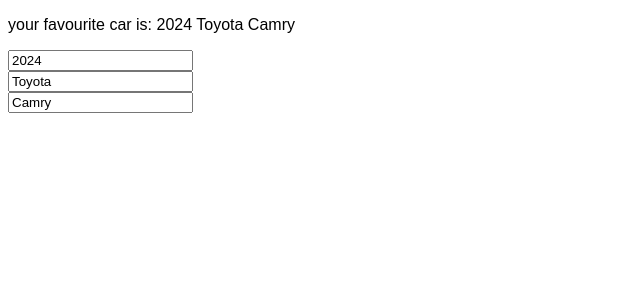
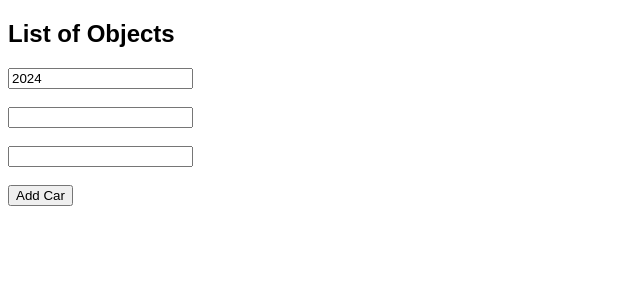
Before and after one commit to okechukwu-okolie/practicingReactHooks, a React (Vite) app: page / in a window 1280 px wide. Shown: the top 300 px of the page, without its empty margins (0-640 px from the left). Built offline with nearby package versions, Linux system fonts and the light colour scheme.

Commit message:
first commit 6

```diff
--- a/src/App.jsx
+++ b/src/App.jsx
@@ -1,7 +1,9 @@
 
 
 import React from 'react'
-import UsingUpdaterFunction from './UsingUpdaterFunction'
+// import UsingUpdaterFunctionToUpdateArray from './UsingUpdaterFunctionToUpdateArray'
+import UsingUpdaterInArrayOfObjects from './UsingUpdaterInArrayOfObjects'
+// import UsingUpdaterFunctionToUpdateObject from './UsingUpdaterFunctionToUpdateObject'
 // import OnChange from './Onchange'
 // import ColorPicker from './ColorPicker'
 // import Updater from './Updater'
@@ -18,7 +20,9 @@
       {/* <OnChange/> */}
       {/* <ColorPicker/> */}
       {/* <Updater/> */}
-      <UsingUpdaterFunction/>
+      {/* <UsingUpdaterFunctionToUpdateObject/> */}
+      {/* <UsingUpdaterFunctionToUpdateArray/> */}
+      <UsingUpdaterInArrayOfObjects/>
     </div>
   )
 }
--- /dev/null
+++ b/src/UsingUpdaterFunctionToUpdateArray.jsx
@@ -0,0 +1,39 @@
+import { useState } from 'react'
+
+
+import React from 'react'
+
+const UsingUpdaterFunctionToUpdateArray = () => {
+
+    const[food,setFood]=useState(['apple','banana','orange'])
+
+    function handleAddFood(){
+        const newfood = document.getElementById('foodInput').value
+        document.getElementById('foodInput').value=''
+
+        setFood(f=>[...f,newfood])
+    }
+
+    function handleRemoveFood(index){
+        setFood(food.filter((element,i)=>i !==index))
+    }
+  return (
+    <div>
+        <p>click on item to remove</p>
+        {food.map((foods,index)=>{
+            return (<ul>
+
+                <li key={index} onClick={()=>handleRemoveFood(index)}>{foods}</li>
+            </ul>)
+        })
+        }
+        <input type="text" id='foodInput' placeholder='Enter food name here' />
+        <button onClick={handleAddFood}>Add food</button>
+
+
+
+    </div>
+  )
+}
+
+export default UsingUpdaterFunctionToUpdateArray
--- a/src/UsingUpdaterFunction.jsx
+++ b/src/UsingUpdaterFunctionToUpdateObject.jsx
@@ -1,21 +1,21 @@
-
+//UPDATING THE STATE OF AN OBJECT USING REACT
 
 import { useState } from "react"
 
-const UsingUpdaterFunction = ()=>{
+const UsingUpdaterFunctionToUpdateObject = ()=>{
       const [car,setCar] = useState({year: 2024,
                                     make: "Toyota",
                                     model: "Camry"
       })
 
       function handleYearChange(e){
-        setCar(c=>({...c,year:e.target.value}))
+        setCar(car=>({...car,year:e.target.value}))
       }
       function handleMakeChange(e){
-        setCar(c=>({...c,make:e.target.value}))
+        setCar(car=>({...car,make:e.target.value}))
       }
       function handleModelChange(e){
-        setCar(c=>({...c,model:e.target.value}))
+        setCar(car=>({...car,model:e.target.value}))
       }
 
     return( <div>
@@ -27,4 +27,4 @@
         <input type="text" value={car.model} onChange={handleModelChange}/><br />
     </div>)
 }
-export default UsingUpdaterFunction
+export default UsingUpdaterFunctionToUpdateObject
--- /dev/null
+++ b/src/UsingUpdaterInArrayOfObjects.jsx
@@ -0,0 +1,62 @@
+import { useState } from "react";
+
+
+
+import React from 'react'
+
+function UsingUpdaterInArrayOfObjects(){
+
+
+    const [cars,setCars]=useState([])
+    const [carYear,setCarYear]=useState(new Date().getFullYear())
+    const [carMake,setCarMake]=useState('')
+    const [carModel,setCarModel]=useState('')
+
+    function handleAddCar(){
+        const newCar = {year: carYear,
+                        make: carMake,
+                        model: carModel};
+
+        setCars(cars => [...cars, newCar]);
+
+    }
+
+    function handleRemoveCar(index){
+
+    }
+
+    function handleYearChange(event){
+        setCarYear(event.target.value)
+    }
+
+    function handleMakeChange(event){
+        setCarMake(event.target.value)
+    }
+
+    function handleModelChange(event){
+        setCarModel(event.target.value)
+    }
+
+
+
+  return (
+    <div>
+        <h2>List of Objects</h2>
+        <ul>
+            {cars.map((car,index)=>{
+                return <li key={index}>
+                            {car.year}{car.make}{car.model}
+                        </li>
+            })}
+
+        </ul>
+        <input type="number" value={carYear} onChange={handleYearChange} /> <br /><br />
+        <input type="text" value={carMake} onChange={handleMakeChange} /> <br /><br />
+        <input type="text" value={carModel} onChange={handleModelChange} /><br /><br />
+        <button onClick={handleAddCar}>Add Car</button>
+
+    </div>
+  )
+}
+
+export default UsingUpdaterInArrayOfObjects
```
